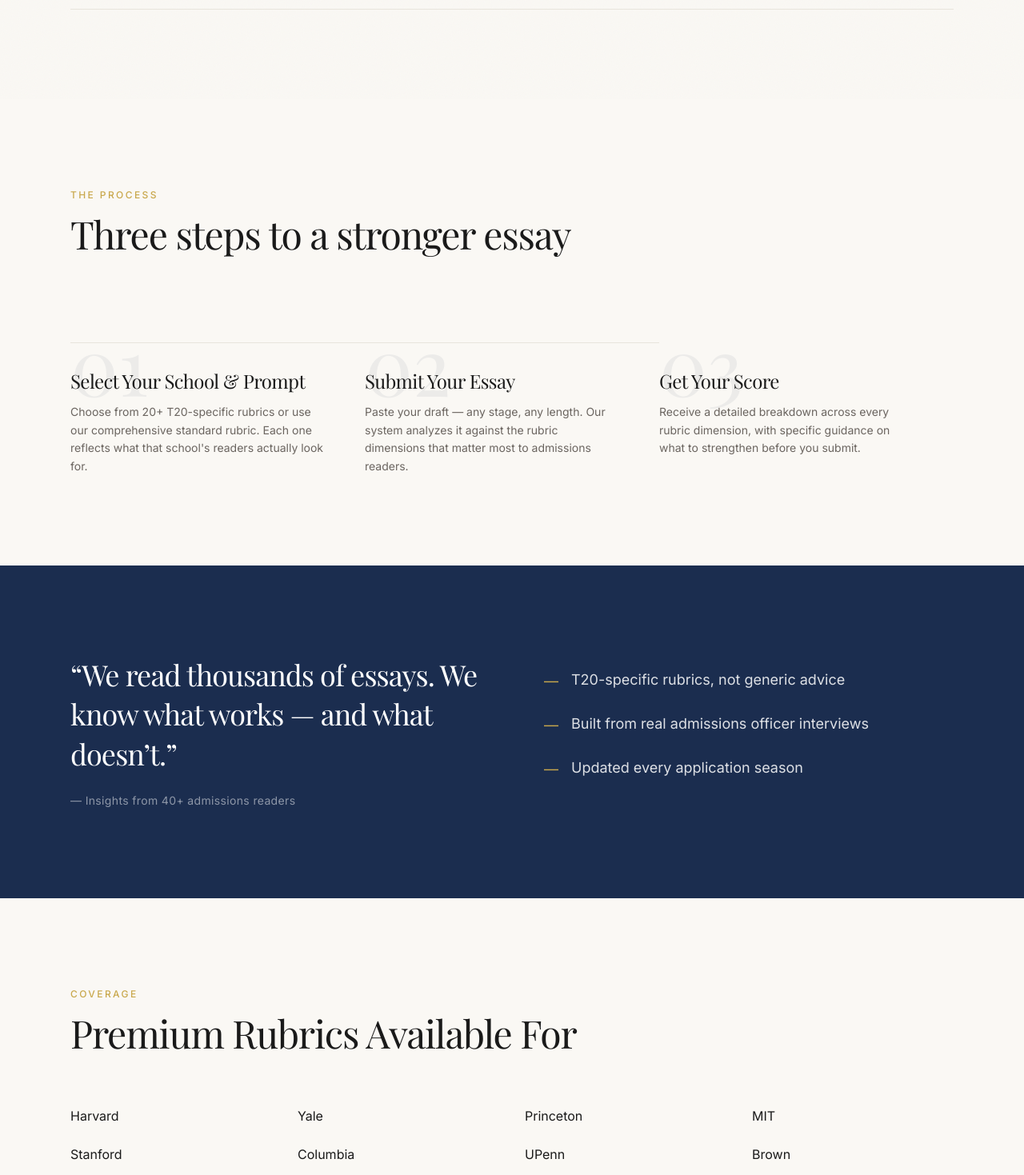
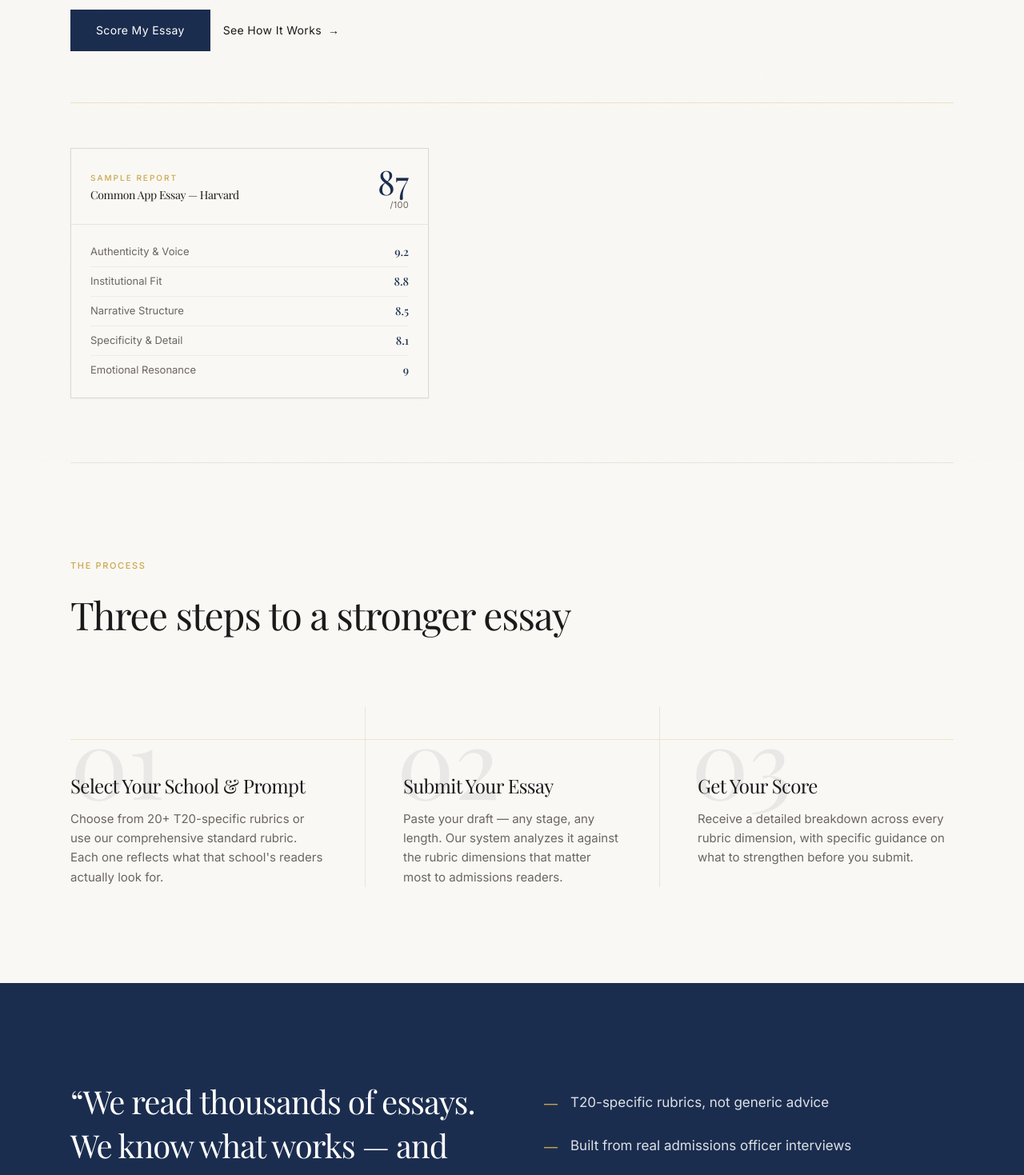
Before and after one commit to jylee1286/admit-one, a Next.js app: page / in a window 1280 px wide. Shown: the part 980-2449 px from the top of the page at 80% size. Built offline with nearby package versions, Linux system fonts and the light colour scheme; a web font is replaced by a local one.

Commit message:
Design iteration v2 - hero scorecard, typography scale, spacing rhythm, visual hierarchy

```diff
--- a/components/Hero.tsx
+++ b/components/Hero.tsx
@@ -1,24 +1,46 @@
+"use client";
+
+import { useEffect, useRef } from "react";
+
+const rubricDimensions = [
+  { label: "Authenticity & Voice", score: 9.2 },
+  { label: "Institutional Fit", score: 8.8 },
+  { label: "Narrative Structure", score: 8.5 },
+  { label: "Specificity & Detail", score: 8.1 },
+  { label: "Emotional Resonance", score: 9.0 },
+];
+
 export default function Hero() {
+  const cardRef = useRef<HTMLDivElement>(null);
+
+  useEffect(() => {
+    const el = cardRef.current;
+    if (!el) return;
+    const timeout = setTimeout(() => el.classList.add("is-visible"), 400);
+    return () => clearTimeout(timeout);
+  }, []);
+
   return (
     <section className="bg-cream paper-texture relative overflow-hidden">
       {/* Faint background decorative text */}
       <div
         className="absolute top-1/2 left-1/2 -translate-x-1/2 -translate-y-1/2 font-serif text-navy whitespace-nowrap select-none pointer-events-none"
-        style={{ fontSize: "clamp(120px, 18vw, 280px)", opacity: 0.04 }}
+        style={{ fontSize: "clamp(160px, 22vw, 400px)", opacity: 0.035, letterSpacing: "0.05em" }}
         aria-hidden="true"
       >
         ADMIT ONE
       </div>
 
-      <div className="max-w-6xl mx-auto px-6 pt-24 pb-20 md:pt-32 md:pb-28">
+      <div className="max-w-6xl mx-auto px-6 pt-24 pb-16 md:pt-32 md:pb-20">
         <div className="max-w-2xl">
-          <h1 className="font-serif text-primary leading-[1.1] tracking-tight mb-6"
-            style={{ fontSize: "clamp(40px, 6vw, 72px)" }}
+          <h1
+            className="font-serif text-primary leading-[1.05] tracking-tight mb-6"
+            style={{ fontSize: "clamp(48px, 7vw, 80px)" }}
           >
             Your Essay, Scored by the T20&nbsp;Standard
           </h1>
 
-          <p className="text-secondary text-lg md:text-xl leading-relaxed mb-10 max-w-xl">
+          <p className="text-secondary leading-relaxed mb-10 max-w-xl" style={{ fontSize: "17px" }}>
             Rubrics built from real admissions officer interviews. Know exactly
             where you stand before you apply.
           </p>
@@ -26,7 +48,7 @@ export default function Hero() {
           <div className="flex flex-wrap items-center gap-4">
             <a
               href="#pricing"
-              className="bg-navy text-white px-7 py-3.5 text-sm tracking-wide hover:bg-navy-light transition-colors inline-block"
+              className="bg-navy text-white px-8 py-4 text-sm tracking-wide hover:bg-navy-light transition-colors inline-block"
             >
               Score My Essay
             </a>
@@ -42,9 +64,50 @@ export default function Hero() {
           </div>
         </div>
 
-        {/* Thin decorative rule */}
-        <div className="mt-20 md:mt-28">
-          <div className="h-px bg-border w-full" />
+        {/* Gold horizontal rule */}
+        <div className="mt-14 md:mt-16 mb-12 md:mb-14">
+          <div className="h-px bg-gold/30 w-full" />
+        </div>
+
+        {/* Mock Score Card */}
+        <div
+          ref={cardRef}
+          className="fade-in-section max-w-md"
+        >
+          <div className="border border-navy/15 bg-cream relative" style={{ boxShadow: "0 1px 3px rgba(27,45,79,0.04)" }}>
+            {/* Card header */}
+            <div className="px-6 pt-5 pb-4 border-b border-border">
+              <div className="flex items-center justify-between">
+                <div>
+                  <p className="text-gold text-[10px] font-sans font-medium uppercase tracking-[0.2em] mb-1">
+                    Sample Report
+                  </p>
+                  <p className="font-serif text-primary text-sm tracking-tight">
+                    Common App Essay — Harvard
+                  </p>
+                </div>
+                <div className="text-right">
+                  <p className="font-serif text-navy leading-none" style={{ fontSize: "42px" }}>
+                    87
+                  </p>
+                  <p className="text-secondary text-[11px] tracking-wide">/100</p>
+                </div>
+              </div>
+            </div>
+
+            {/* Rubric dimensions */}
+            <div className="px-6 py-4">
+              {rubricDimensions.map((dim) => (
+                <div
+                  key={dim.label}
+                  className="flex items-center justify-between py-2 border-b border-border/60 last:border-b-0"
+                >
+                  <span className="text-secondary text-[13px]">{dim.label}</span>
+                  <span className="font-serif text-navy text-sm font-medium">{dim.score}</span>
+                </div>
+              ))}
+            </div>
+          </div>
         </div>
       </div>
     </section>
--- a/components/HowItWorks.tsx
+++ b/components/HowItWorks.tsx
@@ -42,24 +42,40 @@ export default function HowItWorks() {
   }, []);
 
   return (
-    <section id="how-it-works" ref={sectionRef} className="bg-cream py-20 md:py-28">
+    <section id="how-it-works" ref={sectionRef} className="bg-cream">
+      {/* Section divider */}
+      <div className="max-w-6xl mx-auto px-6">
+        <div className="h-px bg-border" />
+      </div>
+
+      <div className="py-[80px] md:py-[120px]">
         <div className="max-w-6xl mx-auto px-6">
           <div className="fade-in-section">
-          <p className="text-gold text-xs font-sans font-medium uppercase tracking-[0.2em] mb-4">
+            <p className="text-gold text-[11px] font-sans font-medium uppercase tracking-[0.15em] mb-4">
               The Process
             </p>
-          <h2 className="font-serif text-primary text-3xl md:text-4xl lg:text-5xl tracking-tight mb-16 md:mb-20">
+            <h2
+              className="font-serif text-primary tracking-tight mb-16 md:mb-20"
+              style={{ fontSize: "clamp(32px, 4vw, 48px)" }}
+            >
               Three steps to a stronger essay
             </h2>
           </div>
 
-        {/* Steps */}
+          {/* Steps with connecting gold line */}
+          <div className="relative">
+            {/* Horizontal gold connecting line (desktop) */}
+            <div
+              className="hidden md:block absolute left-0 right-0 h-px bg-gold/25"
+              style={{ top: "40px" }}
+            />
+
             <div className="grid grid-cols-1 md:grid-cols-3 gap-0">
               {steps.map((step, i) => (
                 <div key={step.num} className="fade-in-section relative">
-              {/* Connecting line (desktop) */}
-              {i < steps.length - 1 && (
-                <div className="hidden md:block absolute top-8 right-0 w-full h-px bg-border -z-0" />
+                  {/* Vertical divider between columns (desktop) */}
+                  {i > 0 && (
+                    <div className="hidden md:block absolute left-0 top-0 bottom-0 w-px bg-border" />
                   )}
 
                   {/* Mobile divider */}
@@ -67,21 +83,28 @@ export default function HowItWorks() {
                     <div className="md:hidden h-px bg-border my-10" />
                   )}
 
-              <div className="relative pr-8 md:pr-12">
+                  <div className={`relative ${i > 0 ? "md:pl-10 lg:pl-12" : ""} ${i < steps.length - 1 ? "md:pr-10 lg:pr-12" : ""}`}>
                     {/* Large background number */}
                     <span
-                  className="font-serif text-navy absolute -top-4 left-0 select-none pointer-events-none"
-                  style={{ fontSize: "clamp(72px, 8vw, 100px)", opacity: 0.06 }}
+                      className="font-serif text-navy absolute -top-6 left-0 select-none pointer-events-none"
+                      style={{
+                        fontSize: "clamp(90px, 10vw, 120px)",
+                        opacity: 0.07,
+                        left: i > 0 ? "40px" : "0",
+                      }}
                       aria-hidden="true"
                     >
                       {step.num}
                     </span>
 
-                <div className="relative pt-12 md:pt-16">
-                  <h3 className="font-serif text-primary text-xl md:text-2xl mb-3 tracking-tight">
+                    <div className="relative pt-16 md:pt-20">
+                      <h3
+                        className="font-serif text-primary mb-3 tracking-tight"
+                        style={{ fontSize: "clamp(20px, 2.2vw, 24px)" }}
+                      >
                         {step.title}
                       </h3>
-                  <p className="text-secondary text-sm leading-relaxed max-w-xs">
+                      <p className="text-secondary leading-relaxed max-w-xs" style={{ fontSize: "15px" }}>
                         {step.desc}
                       </p>
                     </div>
@@ -90,6 +113,8 @@ export default function HowItWorks() {
               ))}
             </div>
           </div>
+        </div>
+      </div>
     </section>
   );
 }
--- a/components/Pricing.tsx
+++ b/components/Pricing.tsx
@@ -20,13 +20,22 @@ export default function Pricing() {
   }, []);
 
   return (
-    <section id="pricing" ref={sectionRef} className="bg-cream py-20 md:py-28">
+    <section id="pricing" ref={sectionRef} className="bg-cream">
+      {/* Section divider */}
+      <div className="max-w-6xl mx-auto px-6">
+        <div className="h-px bg-border" />
+      </div>
+
+      <div className="py-[80px] md:py-[120px]">
         <div className="max-w-6xl mx-auto px-6">
           <div className="fade-in-section">
-          <p className="text-gold text-xs font-sans font-medium uppercase tracking-[0.2em] mb-4">
+            <p className="text-gold text-[11px] font-sans font-medium uppercase tracking-[0.15em] mb-4">
               Pricing
             </p>
-          <h2 className="font-serif text-primary text-3xl md:text-4xl lg:text-5xl tracking-tight mb-16 md:mb-20">
+            <h2
+              className="font-serif text-primary tracking-tight mb-16 md:mb-20"
+              style={{ fontSize: "clamp(32px, 4vw, 48px)" }}
+            >
               Simple, transparent pricing
             </h2>
           </div>
@@ -34,17 +43,20 @@ export default function Pricing() {
           <div className="fade-in-section grid grid-cols-1 md:grid-cols-2 gap-0">
             {/* Free tier */}
             <div className="pb-10 md:pb-0 md:pr-12 lg:pr-16">
-            <p className="text-secondary text-xs uppercase tracking-[0.15em] mb-6">
+              <p className="text-secondary text-[11px] uppercase tracking-[0.15em] mb-6">
+                Free Tier
+              </p>
+              <h3 className="font-serif text-primary tracking-tight mb-1" style={{ fontSize: "28px" }}>
+                Interview Prep
+              </h3>
+              <p className="font-serif text-secondary mb-2" style={{ fontSize: "36px" }}>
                 Free
               </p>
-            <h3 className="font-serif text-primary text-2xl md:text-3xl tracking-tight mb-2">
-              Interview Prep
-            </h3>
-            <p className="text-secondary text-sm mb-8">
+              <p className="text-secondary mb-8" style={{ fontSize: "15px" }}>
                 Get started with our foundational tools.
               </p>
 
-            <ul className="space-y-3 text-primary text-sm leading-relaxed">
+              <ul className="space-y-4 text-primary leading-relaxed" style={{ fontSize: "15px" }}>
                 <li className="flex gap-3">
                   <span className="text-secondary shrink-0">&mdash;</span>
                   Standard rubric essay scoring (1 free evaluation)
@@ -64,29 +76,32 @@ export default function Pricing() {
               </ul>
             </div>
 
-          {/* Divider */}
-          <div className="hidden md:block absolute left-1/2 top-0 bottom-0 w-px bg-border" style={{ display: "none" }} />
-          <div className="border-t md:border-t-0 md:border-l border-border pt-10 md:pt-0 md:pl-12 lg:pl-16">
-            {/* Gold accent line */}
-            <div className="w-12 h-0.5 bg-gold mb-6" />
+            {/* Full Season */}
+            <div className="border-t md:border-t-0 md:border-l border-border pt-10 md:pt-0 md:pl-12 lg:pl-16 relative">
+              {/* Gold border accent */}
+              <div className="absolute inset-0 hidden md:block border border-gold/20 -m-4 pointer-events-none" style={{ borderRadius: "2px" }} />
 
-            <p className="text-gold text-xs uppercase tracking-[0.15em] mb-6">
+              {/* Recommended label */}
+              <p className="text-gold text-[11px] uppercase tracking-[0.15em] font-medium mb-6">
                 Recommended
               </p>
+
+              <h3 className="font-serif text-primary tracking-tight mb-1" style={{ fontSize: "28px" }}>
+                Full Season
+              </h3>
+
               <div className="flex items-baseline gap-2 mb-2">
-              <h3 className="font-serif text-primary text-4xl md:text-5xl tracking-tight">
+                <span className="font-serif text-navy" style={{ fontSize: "clamp(48px, 5vw, 64px)" }}>
                   $200
-              </h3>
+                </span>
                 <span className="text-secondary text-sm">/application season</span>
               </div>
-            <h4 className="font-serif text-primary text-2xl tracking-tight mb-2">
-              Full Season
-            </h4>
-            <p className="text-secondary text-sm mb-8">
+
+              <p className="text-secondary mb-8" style={{ fontSize: "15px" }}>
                 Everything you need for a competitive application.
               </p>
 
-            <ul className="space-y-3 text-primary text-sm leading-relaxed mb-10">
+              <ul className="space-y-4 text-primary leading-relaxed mb-10" style={{ fontSize: "15px" }}>
                 <li className="flex gap-3">
                   <span className="text-gold shrink-0">&mdash;</span>
                   Unlimited T20-specific rubric evaluations
@@ -111,13 +126,14 @@ export default function Pricing() {
 
               <a
                 href="#"
-              className="inline-block bg-navy text-white px-7 py-3.5 text-sm tracking-wide hover:bg-navy-light transition-colors"
+                className="inline-block bg-navy text-white px-8 py-4 text-sm tracking-wide hover:bg-navy-light transition-colors"
               >
                 Get Started
               </a>
             </div>
           </div>
         </div>
+      </div>
     </section>
   );
 }
--- a/components/Schools.tsx
+++ b/components/Schools.tsx
@@ -43,28 +43,34 @@ export default function Schools() {
   }, []);
 
   return (
-    <section id="schools" ref={sectionRef} className="bg-cream py-20 md:py-28">
+    <section id="schools" ref={sectionRef} className="bg-cream py-[80px] md:py-[120px]">
       <div className="max-w-6xl mx-auto px-6">
         <div className="fade-in-section">
-          <p className="text-gold text-xs font-sans font-medium uppercase tracking-[0.2em] mb-4">
-            Coverage
+          <p className="text-gold text-[11px] font-sans font-medium uppercase tracking-[0.15em] mb-4">
+            Schools
           </p>
-          <h2 className="font-serif text-primary text-3xl md:text-4xl lg:text-5xl tracking-tight mb-14 md:mb-16">
+          <h2
+            className="font-serif text-primary tracking-tight mb-14 md:mb-16"
+            style={{ fontSize: "clamp(32px, 4vw, 48px)" }}
+          >
             Premium Rubrics Available For
           </h2>
         </div>
 
-        <div className="fade-in-section grid grid-cols-2 md:grid-cols-3 lg:grid-cols-4 gap-x-8 gap-y-4">
+        <div className="fade-in-section grid grid-cols-2 md:grid-cols-3 lg:grid-cols-4 gap-x-8 gap-y-1">
           {schools.map((school) => (
-            <p key={school} className="text-primary text-base leading-loose">
-              {school}
-            </p>
+            <div key={school} className="flex items-center gap-3 py-2.5">
+              <span className="w-px h-4 bg-gold/50 shrink-0" />
+              <p className="text-primary leading-relaxed" style={{ fontSize: "15px" }}>
+                {school}
+              </p>
+            </div>
           ))}
         </div>
 
         <div className="fade-in-section mt-12">
           <div className="h-px bg-border mb-6" />
-          <p className="text-secondary text-sm">
+          <p className="text-secondary" style={{ fontSize: "14px" }}>
             Don&rsquo;t see your school? Our standard rubric covers all other institutions.
           </p>
         </div>
--- a/components/Testimonials.tsx
+++ b/components/Testimonials.tsx
@@ -44,18 +44,27 @@ export default function Testimonials() {
   }, []);
 
   return (
-    <section ref={sectionRef} className="bg-cream py-20 md:py-28">
+    <section ref={sectionRef} className="bg-cream">
+      {/* Section divider */}
       <div className="max-w-6xl mx-auto px-6">
-        <div className="fade-in-section mb-16">
-          <p className="text-gold text-xs font-sans font-medium uppercase tracking-[0.2em] mb-4">
+        <div className="h-px bg-border" />
+      </div>
+
+      <div className="py-[80px] md:py-[120px]">
+        <div className="max-w-6xl mx-auto px-6">
+          <div className="fade-in-section mb-16 md:mb-20">
+            <p className="text-gold text-[11px] font-sans font-medium uppercase tracking-[0.15em] mb-4">
               Results
             </p>
-          <h2 className="font-serif text-primary text-3xl md:text-4xl lg:text-5xl tracking-tight">
+            <h2
+              className="font-serif text-primary tracking-tight"
+              style={{ fontSize: "clamp(32px, 4vw, 48px)" }}
+            >
               What students are saying
             </h2>
           </div>
 
-        <div className="space-y-16 md:space-y-20">
+          <div className="space-y-16 md:space-y-24">
             {testimonials.map((t, i) => (
               <div
                 key={i}
@@ -65,30 +74,34 @@ export default function Testimonials() {
               >
                 {/* Decorative quotation mark */}
                 <span
-                className="font-serif text-navy block leading-none select-none mb-2"
-                style={{ fontSize: "72px", opacity: 0.08 }}
+                  className="font-serif text-navy block leading-none select-none"
+                  style={{ fontSize: "120px", opacity: 0.06, marginBottom: "-40px" }}
                   aria-hidden="true"
                 >
                   &ldquo;
                 </span>
 
-              <blockquote className="font-serif text-primary text-xl md:text-2xl leading-relaxed tracking-tight -mt-10">
+                <blockquote
+                  className="font-serif text-primary leading-relaxed tracking-tight"
+                  style={{ fontSize: "clamp(20px, 2.5vw, 26px)" }}
+                >
                   &ldquo;{t.quote}&rdquo;
                 </blockquote>
 
                 <div className="mt-6">
-                <p className="text-primary text-sm font-medium">{t.name}</p>
-                <p className="text-secondary text-sm">{t.school}</p>
+                  <p className="text-navy text-sm font-medium">{t.name}</p>
+                  <p className="text-gold text-sm">{t.school}</p>
                 </div>
 
                 {/* Divider */}
                 {i < testimonials.length - 1 && (
-                <div className="h-px bg-border mt-16 md:mt-20" />
+                  <div className="h-px bg-border mt-16 md:mt-24" />
                 )}
               </div>
             ))}
           </div>
         </div>
+      </div>
     </section>
   );
 }
--- a/components/WhyItWorks.tsx
+++ b/components/WhyItWorks.tsx
@@ -26,12 +26,15 @@ export default function WhyItWorks() {
   }, []);
 
   return (
-    <section ref={sectionRef} className="bg-navy py-20 md:py-28">
+    <section ref={sectionRef} className="bg-navy py-[80px] md:py-[120px]">
       <div className="max-w-6xl mx-auto px-6">
         <div className="grid grid-cols-1 lg:grid-cols-2 gap-12 lg:gap-20 items-start">
           {/* Left — pull quote */}
           <div className="fade-in-section">
-            <blockquote className="font-serif text-white text-2xl md:text-3xl lg:text-4xl leading-snug tracking-tight">
+            <blockquote
+              className="font-serif text-white leading-snug tracking-tight"
+              style={{ fontSize: "clamp(26px, 3.5vw, 40px)" }}
+            >
               &ldquo;We read thousands of essays. We know what works&nbsp;&mdash; and what doesn&rsquo;t.&rdquo;
             </blockquote>
             <p className="text-white/50 text-sm mt-6 tracking-wide">
@@ -43,7 +46,7 @@ export default function WhyItWorks() {
           <div className="fade-in-section lg:pt-4">
             <ul className="space-y-6">
               {points.map((point) => (
-                <li key={point} className="flex gap-4 text-white/85 text-base md:text-lg leading-relaxed">
+                <li key={point} className="flex gap-4 text-white/85 leading-relaxed" style={{ fontSize: "17px" }}>
                   <span className="text-gold shrink-0 mt-0.5">&mdash;</span>
                   <span>{point}</span>
                 </li>
```
Lines whose indentation alone changed are shown as unchanged.
